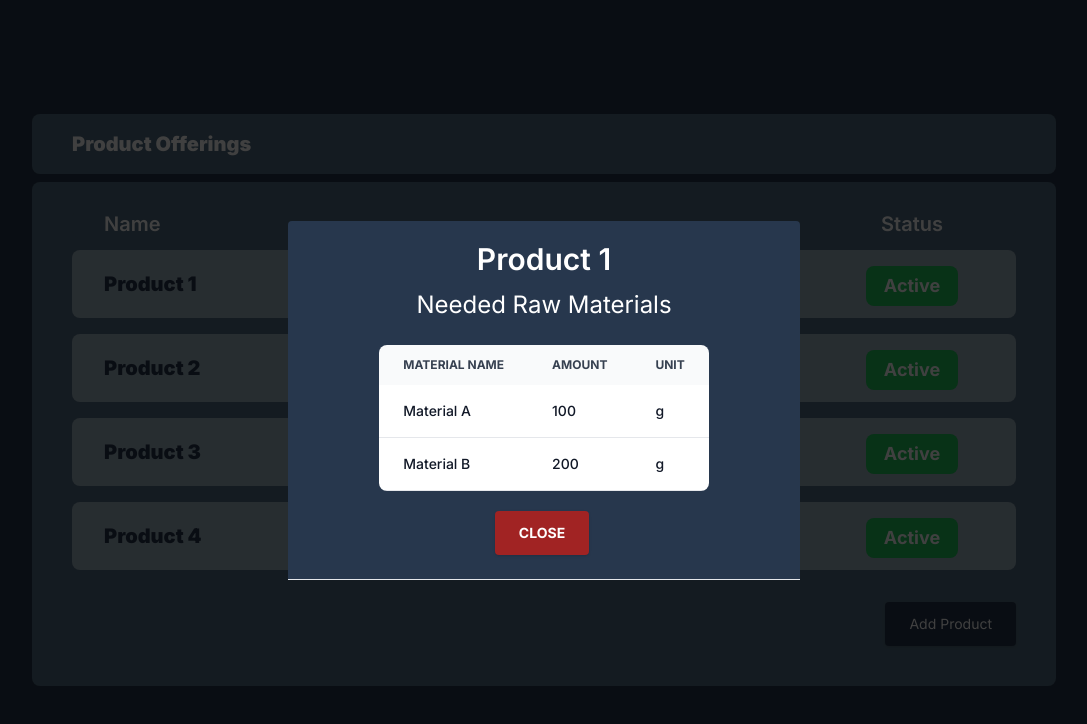
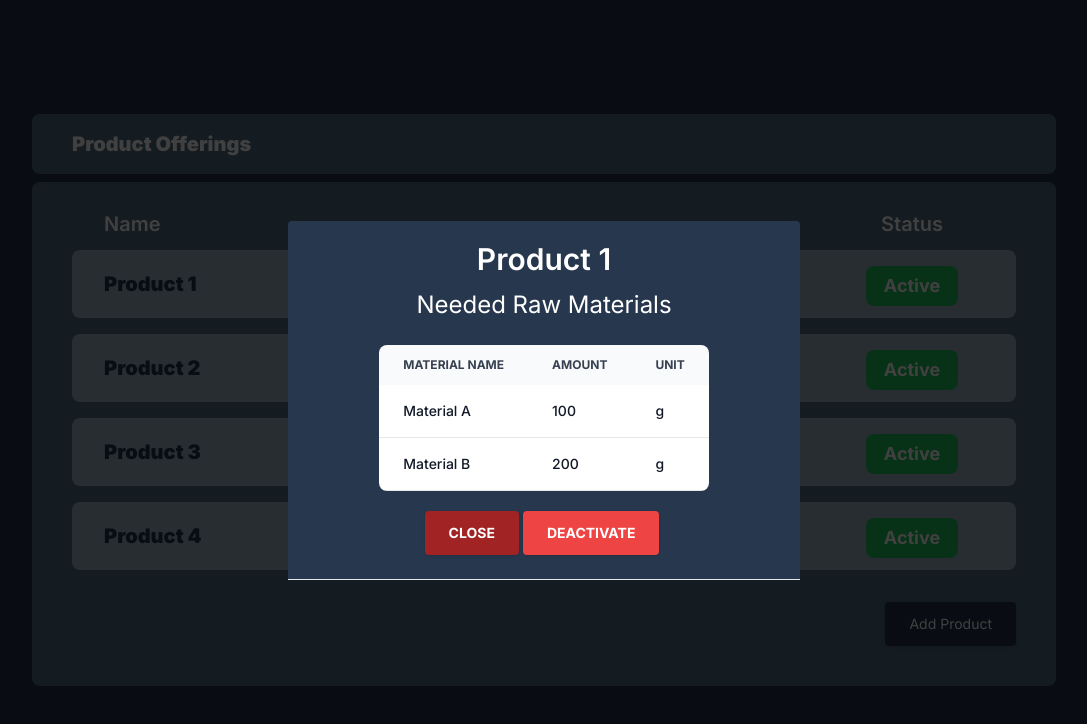
Before and after one commit to pattyarao/inventory-management-app, a Next.js app: page /productofferings in a window 1280 px wide. Both pictures are taken after a click on the element "Product 1". Shown: the top 724 px of the page, without its empty margins (96-1183 px from the left). Built offline with nearby package versions, Linux system fonts and the light colour scheme.

Commit message:
Added Deactivate/Reactivate button for ViewProduct

```diff
--- a/app/components/ProductOfferList.jsx
+++ b/app/components/ProductOfferList.jsx
@@ -47,6 +47,21 @@ const handleProductClick = (product) => {
 const handleCloseProductDetailsModal = () => {
   setSelectedProduct(null);
   setShowProductDetailsModal(false);
+};
+
+const toggleProductStatus = (productToToggle) => {
+  const updatedProductList = productList.map((product) => {
+    if (product.name === productToToggle.name) {
+      // Toggle the status for the selected product
+      return {
+        ...product,
+        status: product.status === "Active" ? "Inactive" : "Active",
+      };
+    }
+    return product;
+  });
+
+  setProductList(updatedProductList);
 };
 
 const handleToggleStatus = (index) => {
@@ -134,6 +149,7 @@ const handleToggleStatus = (index) => {
                   <ViewProduct
                     product={selectedProduct}
                     onClose={handleCloseProductDetailsModal}
+                    toggleProductStatus={toggleProductStatus}
                   />
                 )}
               </div>
--- a/app/components/ViewProduct.jsx
+++ b/app/components/ViewProduct.jsx
@@ -3,11 +3,22 @@
 import { useState } from "react";
 
 
-const ViewProduct = ({ product, onClose }) => {
+const ViewProduct = ({ product, onClose, toggleProductStatus }) => {
     console.log("Product in ViewProduct: ", product);
     //determines if the modal for adding a product is shown or not
     const [showModal, setShowModal] = useState(true);
     const [showOverlay, setShowOverlay] = useState(true);
+    const [buttonLabel, setButtonLabel] = useState(
+      product.status === "Active" ? "Deactivate" : "Reactivate"
+    );
+
+    const handleStatusToggle = () => {
+      toggleProductStatus(product); // Call the function to toggle the product's status
+      // Update the button label
+      setButtonLabel((prevLabel) =>
+        prevLabel === "Deactivate" ? "Reactivate" : "Deactivate"
+      );
+    };
 
     //closes the modal and removes all previous personalizations
     const handleClose= () => {
@@ -73,6 +84,14 @@ const ViewProduct = ({ product, onClose }) => {
                   >
                     Close
                   </button>
+                  <button
+                    className={`text-white font-bold uppercase text-sm px-6 py-3 rounded shadow hover:shadow-lg outline-none focus:outline-none mr-1 mb-1 ease-linear transition-all duration-150 ${
+                      buttonLabel === "Deactivate" ? 'bg-red-500' : 'bg-green-500'}`}
+                    type="button"
+                    onClick={handleStatusToggle}
+                  >
+                    {buttonLabel}
+                  </button>
                 </div>
                 </div>
 
```
